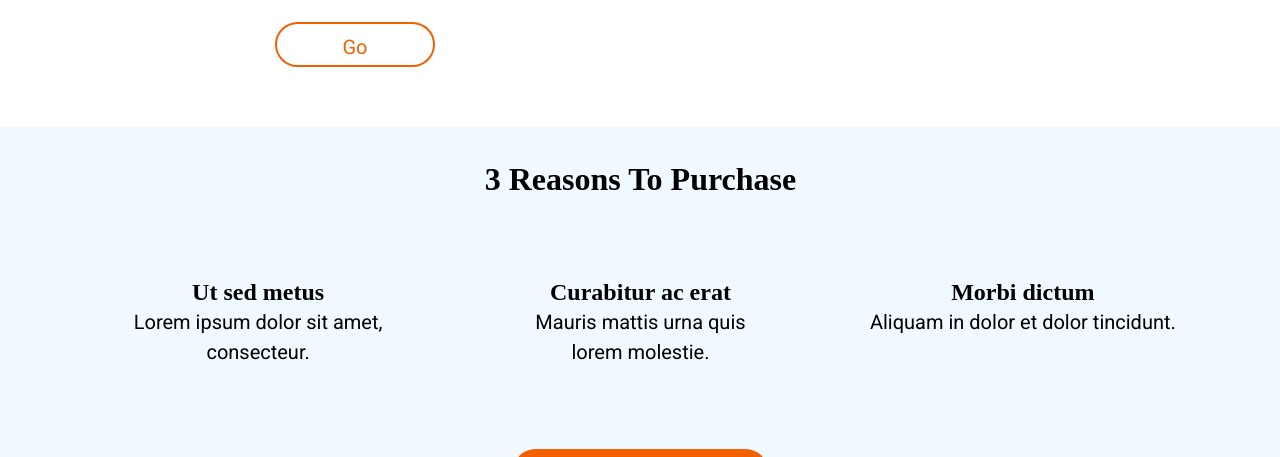
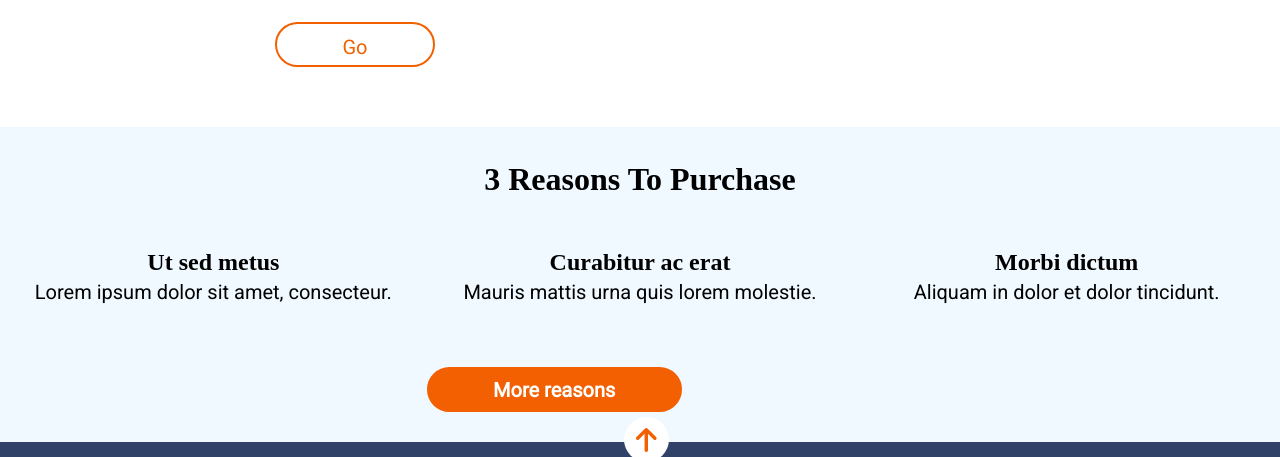
Before and after one commit to edurnevo/Anonymus-Proxy, a website: page docs/index.html in a window 1280 px wide. Shown: the part 971-1428 px from the top of the page. Drawn offline with nearby package versions, Linux system fonts and the light colour scheme; files that its build step writes are made by us from their sources.

Commit message:
Fix grid on reasons and border buttons

```diff
--- a/src/scss/layout/_header.scss
+++ b/src/scss/layout/_header.scss
@@ -7,6 +7,7 @@
     align-items: center;
     background-image: url(../images/cover.jpg);
     background-size: cover;
+    background-repeat: no-repeat;
     background-position: center;
 }
 
--- a/src/scss/layout/_main.scss
+++ b/src/scss/layout/_main.scss
@@ -48,6 +48,7 @@
     font-size: 20px;
     text-align: center;
     color: #f26002;
+    outline: none;
     margin-bottom: 45px;
     transition: background-color ease 0.3s;
     &:hover {
@@ -59,11 +60,10 @@
 
 
 .secondSection  {
-    width: 100%;
     background-color: #eff9ff;
     display: grid;
-    grid-template-columns: 15px 55px 180px 55px 15px;
-    grid-template-rows: 82.5px 138px 138px 138px 127.5px;
+    grid-template-columns: 1fr 1fr 1fr;
+    grid-template-rows: 1fr 45px 1fr 45px 1fr;
 }
 
 .reasons    {
@@ -73,25 +73,25 @@
     font-style: normal;
     line-height: 1.25;
     grid-row: 1 / 2;
-    grid-column: 2 / 5;
+    grid-column: 2 / 3;
     text-align: center;
     margin-top: 30px;
 }
 
 .first-reason   {
-    grid-row: 2 / 3;
-    grid-column: 3 / 4;
+    grid-row: 3 / 4;
+    grid-column: 1 / 2;
     text-align: center;
 }
 
 .second-reason  {
     grid-row: 3 / 4;
-    grid-column: 3 / 4;
+    grid-column: 2 / 3;
     text-align: center;
 }
 
 .third-reason   {
-    grid-row: 4 / 5;
+    grid-row: 3 / 4;
     grid-column: 3 / 4;
     text-align: center;
 }
@@ -120,15 +120,16 @@
     font-family: "Roboto";
     border: solid 2px #f26002;
     font-size: 20px;
+    outline: none;
     text-align: center;
     color: #ffffff;
     grid-row: 5 / 6;
-    grid-column: 3 / 4;
+    grid-column: 2 / 3;
     transition: background-color ease 0.8s;
     &:hover {
-        background-color: yellow;
-        border: solid 3px black;
-        color: black;
+        background-color: white;
+        border: solid 3px #f26002;
+        color: #f26002;
         box-shadow: 0 8px 15px rgba(0, 0, 0, 0.4);
   }
 }
@@ -170,35 +171,29 @@
         }
     }
 
-    .secondSection  {
-        display: grid;
-        grid-template-columns: 37.5px 212.13px 27.7px 212.13px 27.7px 212.13px 40px;
-        grid-template-rows: 30px 45px 45px 112px 60px 45px 60px;
-    }
-
     .reasons    {
         font-size: 26px;
         line-height: 1.73;
-        grid-row: 2 / 3;
-        grid-column: 3 / 6;
+        //grid-row: 2 / 3;
+        //grid-column: 3 / 6;
         text-align: center;
     }
 
     .first-reason   {
-        grid-row: 4 / 5;
-        grid-column: 2 / 3;
+        //grid-row: 4 / 5;
+        //grid-column: 2 / 3;
         text-align: center;
     }
 
     .second-reason  {
-        grid-row: 4 / 5;
-        grid-column: 4 / 5;
+        //grid-row: 4 / 5;
+        //grid-column: 4 / 5;
         text-align: center;
     }
 
     .third-reason   {
-        grid-row: 4 / 5;
-        grid-column: 6 / 7;
+        //grid-row: 4 / 5;
+        //grid-column: 6 / 7;
         text-align: center;
     }
 
@@ -214,8 +209,8 @@
 
     .button {
         width: 210px;
-        grid-row: 6 / 7;
-        grid-column: 4 / 5;
+        //grid-row: 6 / 7;
+        //grid-column: 4 / 5;
     }
 }
 
@@ -252,41 +247,41 @@
     }
 
     .secondSection  {
-        display: grid;
-        grid-template-columns: 81.2px 353.8px 26.2px 51.8px 255px 51.8px 26.2px 353.8px 85px;
-        grid-template-rows: 60px 45px 45px 112px 60px 45px 60px;
+        // display: grid;
+        // grid-template-columns: 81.2px 353.8px 26.2px 51.8px 255px 51.8px 26.2px 353.8px 85px;
+        // grid-template-rows: 60px 45px 45px 112px 60px 45px 60px;
     }
 
     .reasons    {
         font-size: 32px;
         line-height: 1.41;
-        grid-row: 1 / 2;
-        grid-column: 3 / 8;
+        //grid-row: 1 / 2;
+        //grid-column: 3 / 8;
         text-align: center;
     }
 
     .first-reason   {
-        grid-row: 4 / 5;
-        grid-column: 2 / 3;
+        //grid-row: 4 / 5;
+        //grid-column: 2 / 3;
         text-align: center;
     }
 
     .second-reason  {
-        grid-row: 4 / 5;
-        grid-column: 5 / 6;
+        //grid-row: 4 / 5;
+        //grid-column: 5 / 6;
         text-align: center;
     }
 
     .third-reason   {
-        grid-row: 4 / 5;
-        grid-column: 8 / 9;
+        //grid-row: 4 / 5;
+        //grid-column: 8 / 9;
         text-align: center;
     }
 
     .button {
         width: 255px;
-        grid-row: 6 / 7;
-        grid-column: 5 / 6;
+        //grid-row: 6 / 7;
+        //grid-column: 5 / 6;
         align-items: center;
     }
 
```
Also changed, not shown: 1 other file.
